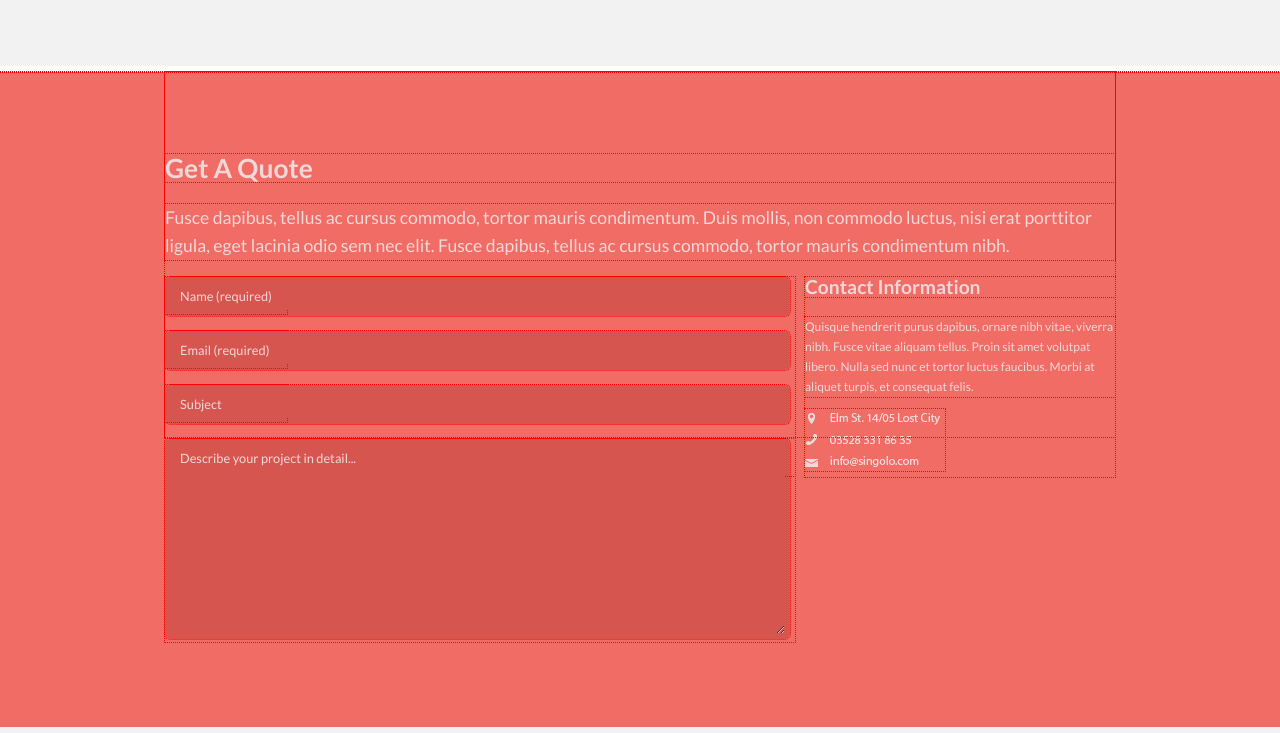
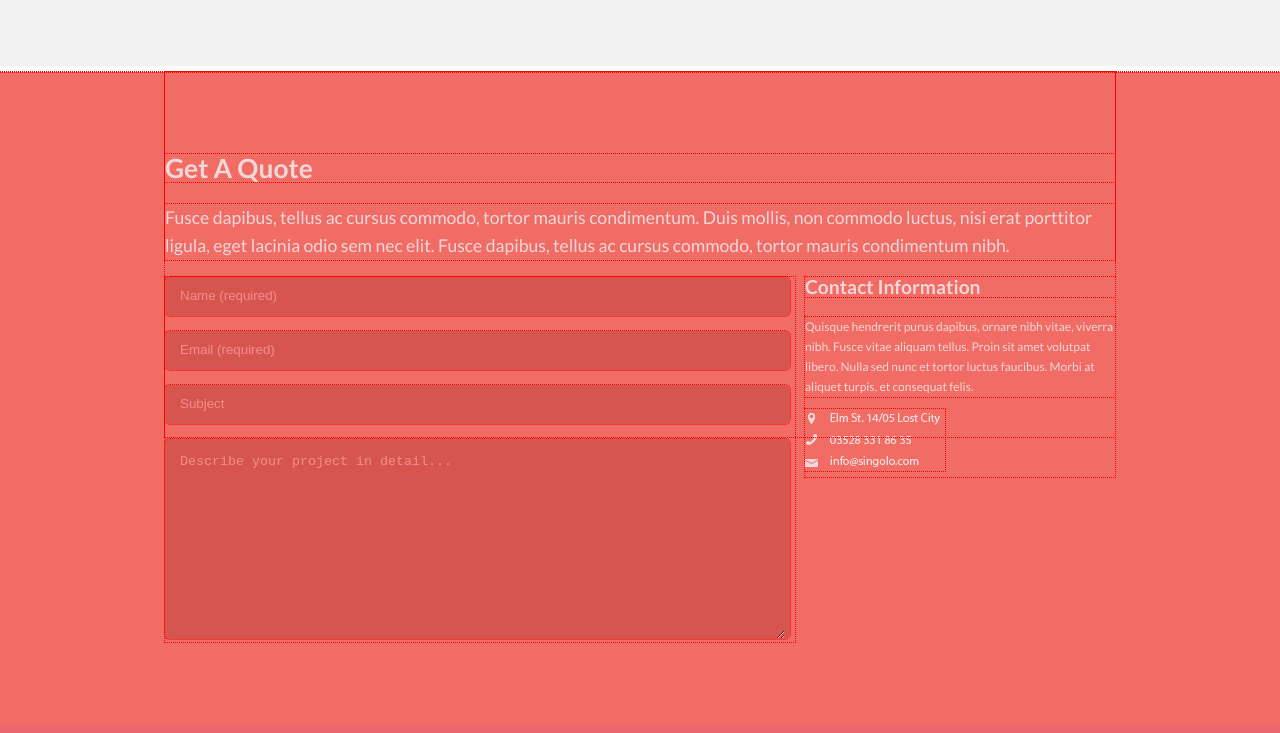
Before and after one commit to JoshPhillips01/singolowebsite, a plain HTML site: page index.html in a window 1280 px wide. Shown: the part 2783-3516 px from the top of the page. Drawn offline with Linux system fonts and the light colour scheme.

Commit message:
Something is broken but i finshed

```diff
--- a/index.html
+++ b/index.html
@@ -91,6 +91,7 @@
                   </div>
 
                       <div class="rightContainer">
+
                             <div class="loveAnswer">
 
                               <img src="images/heart.png" alt="heart" />
@@ -114,6 +115,7 @@
         </div>
 </div>
     <div class="portfolioBackground">
+
       <div class="portfolioText">
           <h2>Portfolio</h2>
             <p>
@@ -137,15 +139,18 @@
           <div><img src="images/k.jpg" alt="K"></div>
           <div><img src="images/l.jpg" alt="L"></div>
       </div>
+
     </div>
 
       <div class="whiteStrip2">
+
               <div class="aboutUsText">
                   <h2>About Us</h2>
                   <p>
                   Fusce dapibus, tellus ac cursus commodo, tortor mauris condimentum. Duis mollis, non commodo luctus, nisi erat porttitor ligula, eget lacinia odio sem nec elit. Fusce dapibus, tellus ac cursus commodo, tortor mauris condimentum nibh.
                   </p>
                 </div>
+
                 <div class="portraits">
                     <div><img src="images/face1.jpg" alt="Left Face"></div>
                     <div><img src="images/face2.jpg" alt="Mid Face"></div>
@@ -153,6 +158,7 @@
                   </div>
 
                 <div class="portraitText">
+
                   <div class="portraitTextLeft">
                     <h3>Adam Jensen</h3>
                     <p>Quisque luctus, quam eget molestie commodo, lacus purus cursus purus, nec rutrum tellus dolor id lorem.</p>
@@ -170,36 +176,38 @@
                     <p>Nulla sed nunc et tortor luctus faucibus. Morbi at aliquet turpis, et consequat felis. Quisque condimentum.</p>
                     <img src="images/social_media.png" alt="Social Media Right" />
                   </div>
+
                 </div>
+
         </div>
 
     <div class="quoteStrip">
+
         <div class="quoteContainer">
+
             <div class="quote">
                 <h2>Get A Quote</h2>
                 <p>Fusce dapibus, tellus ac cursus commodo, tortor mauris condimentum. Duis mollis, non commodo luctus, nisi erat porttitor ligula, eget lacinia odio sem nec elit. Fusce dapibus, tellus ac cursus commodo, tortor mauris condimentum nibh.</p>
             </div>
 
                 <div class="quoteInput">
+
                     <div class="inputName">
-            <p>Name (required)</p>
-            <input type="text" />
+                      <input type="text" name="Name" value="Name (required)"/>
                     </div>
 
                     <div class="inputEmail">
-              <p>Email (required)</p>
-              <input type="text" />
+                      <input type="text" name="Email" value="Email (required)"/>
                     </div>
 
                     <div class="inputSubject">
-              <p>Subject</p>
-              <input type="text" />
+                      <input type="text" name:"Subject" value="Subject" />
                     </div>
 
                     <div class="inputDesc">
-              <p>Describe your project in detail...</p>
-                <textarea></textarea>
+                      <textarea>Describe your project in detail...</textarea>
                     </div>
+
                 </div>
 
           <div class="contactInfo">
@@ -207,9 +215,18 @@
               <p>Quisque hendrerit purus dapibus, ornare nibh vitae, viverra nibh. Fusce vitae aliquam tellus. Proin sit amet volutpat libero. Nulla sed nunc et tortor luctus faucibus. Morbi at aliquet turpis, et consequat felis. </p>
               <img src="images/contact_info.png" alt="Contact Information icons">
           </div>
+
+        </div>
+
+    </div>
+
+<!--
+    <div class="bottomHeader">
+        <div class="bottomHeaderIma">
+          <img src="images/social_media.png" alt="bottomSocialMedia" />
         </div>
     </div>
-
+-->
 
 
   </body>
--- a/styles.css
+++ b/styles.css
@@ -374,6 +374,8 @@ body {
   height: 655px;
   background-color: #f06C64;
   color: #f0D8D9;
+  border-bottom: 6px solid #EA676B;
+
 }
 
 .quote {
@@ -383,15 +385,17 @@ body {
     padding-top: 60px;
     line-height: 1.75rem;
     font-size: 1.1rem;
-
 }
 .quoteInput {
   width: 630px;
   height: 365px;
   float: left;
   font-size: 0.8rem;
+
 }
-
+.quoteInput input, textarea{
+  color: #F48C8F
+}
 .inputName {
   background-color: #D6564F;
   width: 625px;
@@ -399,22 +403,16 @@ body {
   border-radius: 5px;
   float: left;
 }
-.inputName p {
-  width: 92px;
-  height: 15px;
-  padding: 11px 15px;
-  margin: 0;
-  float: left;
-}
+
 .inputName input {
   width: 500px;
   height: 32px;
   background: #D6564F;
   float: left;
-  padding: 5px 5px 0px 0px;
+  padding: 10px 0px 5px 15px;
   border: none;
   outline: none;
-  color: white;
+
   }
 
   .inputEmail {
@@ -425,22 +423,16 @@ body {
     float: left;
     margin-top: 15px;
   }
-  .inputEmail p {
-    width: 92px;
-    height: 15px;
-    padding: 11px 15px;
-    margin: 0;
-    float: left;
-  }
+
   .inputEmail input {
     width: 500px;
     height: 32px;
     background: #D6564F;
     float: left;
-    padding: 5px 5px 0px 0px;
+    padding: 10px 0px 5px 15px;
     border: none;
     outline: none;
-    color: white;
+
     }
 
   .inputSubject {
@@ -452,23 +444,16 @@ body {
     margin-top: 15px;
     }
 
-  .inputSubject p {
-    width: 92px;
-    height: 15px;
-    padding: 11px 15px;
-    margin: 0;
-    float: left;
-    }
 
   .inputSubject input {
     width: 495px;
     height: 32px;
     background: #D6564F;
     float: left;
-    padding: 5px 5px 0px 0px;
+    padding: 10px 0px 5px 15px;
     border: none;
     outline: none;
-    color: white;
+
   }
 
   .inputDesc {
@@ -479,22 +464,18 @@ body {
     float: left;
     margin-top: 15px;
 }
-  .inputDesc p {
-    width: 600px;
-    height: 15px;
-    padding: 11px 15px;
-    margin: 0;
-    float: left;
-}
+
   .inputDesc textarea {
     width: 620px;
-    height: 158px;
+    height: 200px;
+    max-width: 620px;
+    max-height: 200px;
     background: #D6564F;
     float: none;
     padding: 15px;
     border: none;
     outline: none;
-    color: white;
+
 }
 
   .contactInfo {
@@ -515,6 +496,18 @@ body {
     margin-left: auto;
     margin-right: auto;
   }
+
+  .bottomHeader {
+    height: 76px;
+    background-color: #2D2F3B;
+  }
+
+.bottomHeader img {
+  float: right;
+  padding: 15px;
+  margin-left: auto;
+  margin-right: auto;
+}
 @media screen and (max-width: 550px) {
 
     .logo {
```
Lines whose indentation alone changed are shown as unchanged.
